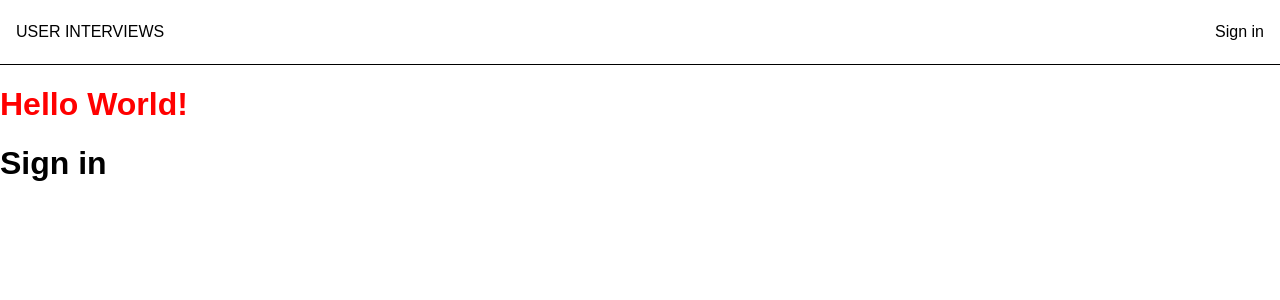
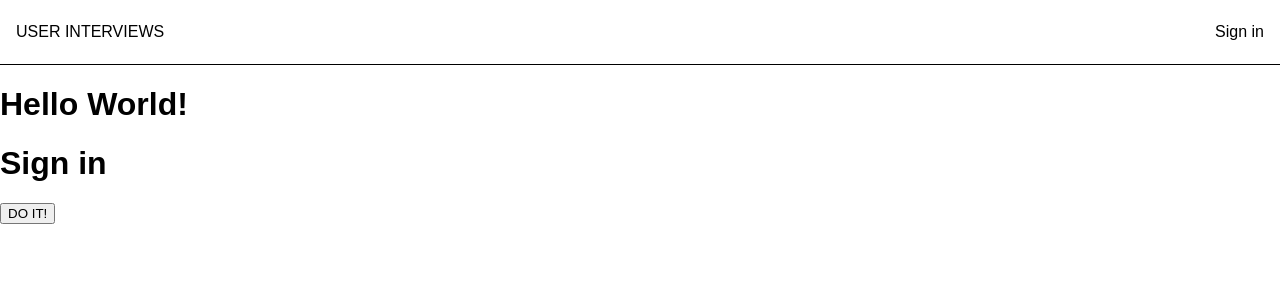
Before and after one commit to user-interviews/js-technical-interview, a React app: page /sign-in in a window 1280 px wide. Shown: the top 300 px of the page. Built offline with nearby package versions, Linux system fonts and the light colour scheme.

Commit message:
Added an account page and the ability to actually sign in.

```diff
--- a/package.json
+++ b/package.json
@@ -31,6 +31,7 @@
     "postcss-flexbugs-fixes": "3.2.0",
     "postcss-loader": "2.0.8",
     "promise": "8.0.1",
+    "prop-types": "^15.6.2",
     "raf": "3.4.0",
     "react": "^16.4.2",
     "react-dev-utils": "^5.0.2",
--- a/src/App.js
+++ b/src/App.js
@@ -2,10 +2,63 @@ import React from 'react';
 import { BrowserRouter, Link, Route } from 'react-router-dom';
 
 import SignInPage from './views/users/sign_in_page';
+import UserPage from './views/users/user_page';
 
 import './App.scss';
 
 class AppContent extends React.Component {
+  constructor() {
+    super();
+
+    this.state = { user: undefined };
+  }
+
+  get currentUser() {
+    return this.state.user;
+  }
+
+  redirectTo(path) {
+    this.props.history.push(path);
+  }
+
+  redirectToRoot() {
+    this.redirectTo('/')
+  }
+
+  handleSignIn = () => {
+    this.setState(
+      { user: { name: 'Bob' } },
+      () => this.redirectToRoot(),
+    );
+  };
+
+  handleSignOut = () => {
+    this.setState(
+      { user: undefined },
+      () => this.redirectToRoot(),
+    );
+  };
+
+  renderHeaderLinks() {
+    return (
+      <ul>
+        {
+          this.currentUser &&
+            <li><Link to="/account">{this.currentUser.name}</Link></li>
+        }
+        {
+          this.currentUser === undefined ?
+            <li><Link to="/sign-in">Sign in</Link></li> :
+            <li>
+              <button className="btn-link" onClick={this.handleSignOut}>
+                Sign out
+              </button>
+            </li>
+        }
+      </ul>
+    );
+  }
+
   render() {
     return (
       <React.Fragment>
@@ -13,14 +66,23 @@ class AppContent extends React.Component {
           <div className="ui-app__navbar__brand">
             <Link to="/">User Interviews</Link>
           </div>
-          <ul>
-            <li><Link to="/sign-in">Sign in</Link></li>
-          </ul>
+          {this.renderHeaderLinks()}
         </nav>
-        <h1 className="ui-app__header">Hello World!</h1>
+        <h1>Hello World!</h1>
 
         <div className="ui-app__content">
-          <Route path="/sign-in" component={SignInPage} />
+          <Route
+            path="/account"
+            render={props => (
+              <UserPage {...props} user={this.currentUser} />
+            )}
+          />
+          <Route
+            path="/sign-in"
+            render={props => (
+              <SignInPage {...props} onSignIn={this.handleSignIn} />
+            )}
+          />
         </div>
       </React.Fragment>
     );
@@ -31,7 +93,7 @@ export default class App extends React.Component {
   render() {
     return (
       <BrowserRouter className="ui-app">
-        <AppContent />
+        <Route path="/" component={AppContent} />
       </BrowserRouter>
     );
   }
--- a/src/App.scss
+++ b/src/App.scss
@@ -21,6 +21,7 @@
       padding-left: 0;
 
       li {
+        display: inline-block;
         margin: 0 1rem;
       }
     }
@@ -30,8 +31,13 @@
       text-transform: uppercase;
     }
   }
+}
 
-  &__header {
-    color: #FF0000;
-  }
+.btn-link {
+  background: none !important;
+  color: inherit;
+  border: none;
+  padding: 0 !important;
+  font: inherit;
+  cursor: pointer;
 }
--- /dev/null
+++ b/src/lib/prop_types/users.js
@@ -0,0 +1,5 @@
+import PropTypes from 'prop-types';
+
+export const UserPropType = PropTypes.shape({
+  name: PropTypes.string.isRequired,
+});
--- a/src/views/users/sign_in_page/sign_in_page.jsx
+++ b/src/views/users/sign_in_page/sign_in_page.jsx
@@ -1,9 +1,17 @@
 import React from 'react';
+import PropTypes from 'prop-types';
 
-const SignInPage = () => (
-  <div class="sign-in-page">
+import './sign_in_page.scss';
+
+const SignInPage = ({ onSignIn }) => (
+  <div className="sign-in-page">
     <h1>Sign in</h1>
+    <button onClick={onSignIn}>DO IT!</button>
   </div>
 );
 
+SignInPage.propTypes = {
+  onSignIn: PropTypes.func.isRequired,
+};
+
 export default SignInPage;
--- a/src/views/users/sign_in_page/sign_in_page.scss
+++ b/src/views/users/sign_in_page/sign_in_page.scss
@@ -1,3 +1,2 @@
 .sign-in-page {
-
 }
--- /dev/null
+++ b/src/views/users/user_page/index.js
@@ -0,0 +1,3 @@
+import UserPage from './user_page';
+
+export default UserPage;
--- /dev/null
+++ b/src/views/users/user_page/user_page.jsx
@@ -0,0 +1,17 @@
+import React from 'react';
+
+import { UserPropType } from '../../../lib/prop_types/users';
+
+import './user_page.scss';
+
+const UserPage = ({ user }) => (
+  <div className="user-page">
+    <h2>Hi {user.name}!</h2>
+  </div>
+);
+
+UserPage.propTypes = {
+  user: UserPropType.isRequired,
+};
+
+export default UserPage;
--- /dev/null
+++ b/src/views/users/user_page/user_page.scss
@@ -0,0 +1,3 @@
+.user-page {
+
+}
```
Also changed, not shown: 1 other file (tests, documents, lock files or other folders).
